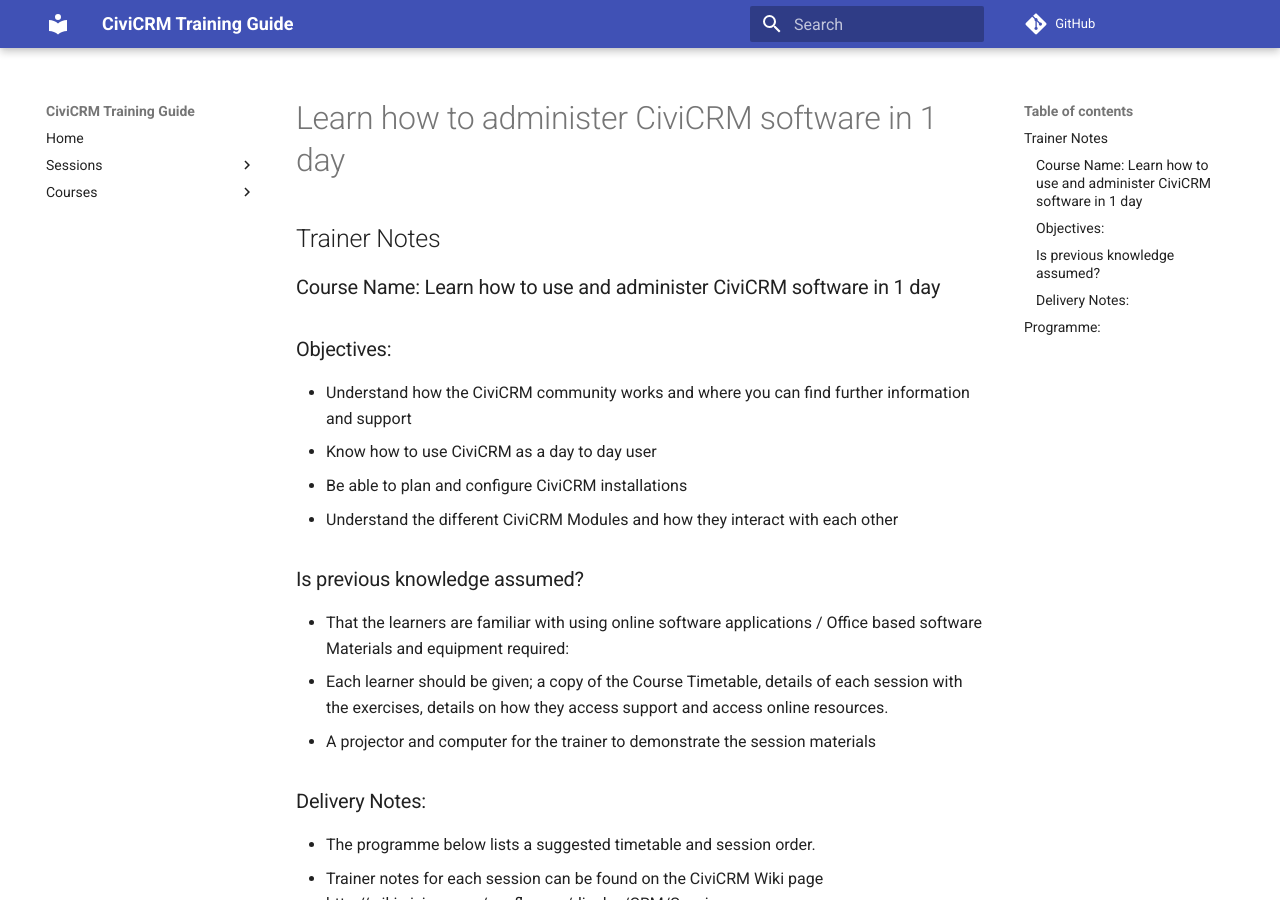
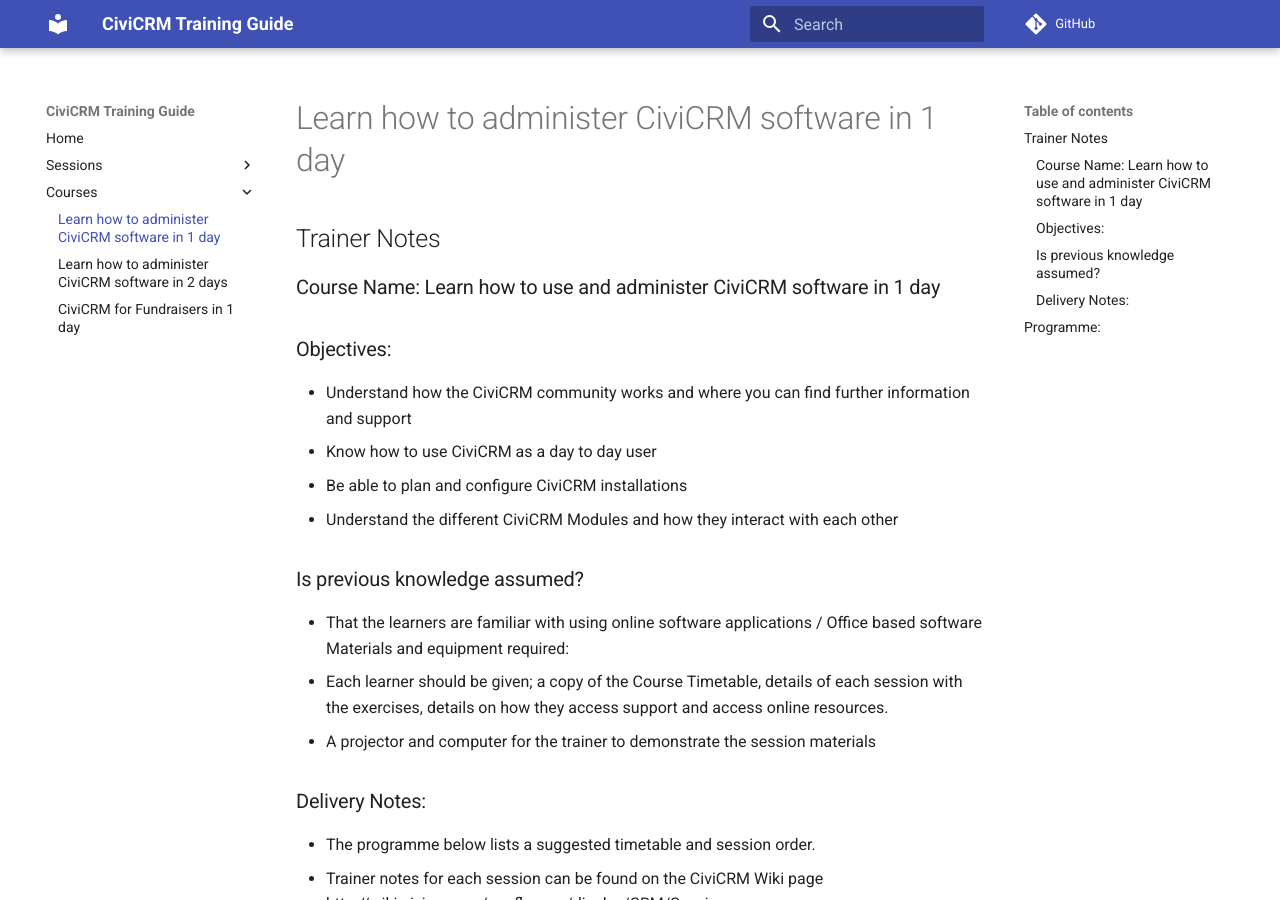
Before and after one commit to civicrm/civicrm-training-guide, an MkDocs documentation site: the page built from docs/courses/admin-1-day.md, in a window 1280 px wide and 900 px high. Built offline with MkDocs 1.6.1 and Material for MkDocs 9.7.7, drawn with Linux system fonts in a browser that asks for light colours; comment, search, counter and statistics services are not loaded; old or Windows-style settings are respelled for this version of MkDocs; part of the change alters nothing that is shown.

Commit message:
Update mkdocs.yml

```diff
--- a/mkdocs.yml
+++ b/mkdocs.yml
@@ -39,6 +39,6 @@ pages:
     - 'Set up': 'sessions/set-up.md'
     - 'Website Integration': 'sessions/website-integration.md'
 - Courses:
-    - 'Learn how to administer CiviCRM software in 1 day': 'sessions/admin-1-day.md'
-    - 'Learn how to administer CiviCRM software in 2 days': 'sessions/admin-2-days.md'
-    - 'CiviCRM for Fundraisers in 1 day': 'fundraising-1-day.md'
+    - 'Learn how to administer CiviCRM software in 1 day': 'courses/admin-1-day.md'
+    - 'Learn how to administer CiviCRM software in 2 days': 'courses/admin-2-days.md'
+    - 'CiviCRM for Fundraisers in 1 day': 'courses/fundraising-1-day.md'
```
